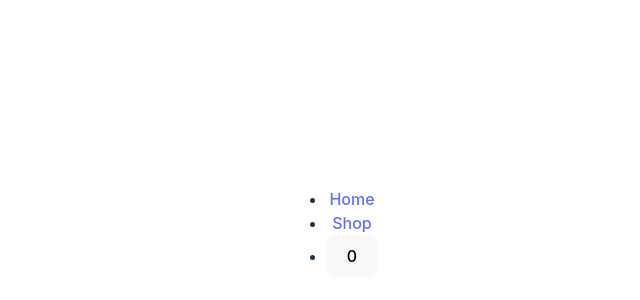
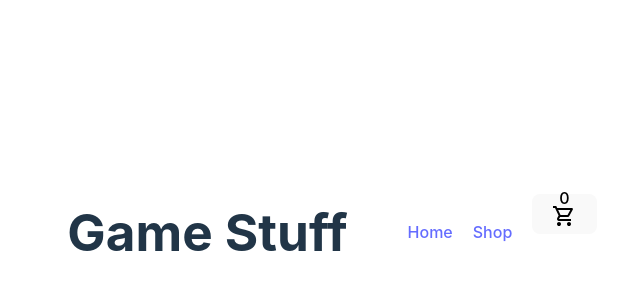
Before and after one commit to T-Khoury/Shopping-Cart, a React (Vite) app: page / in a window 1280 px wide. Shown: the part 168-468 px from the top of the page, without its empty margins (308-948 px from the left). Built offline with nearby package versions, Linux system fonts and the light colour scheme.

Commit message:
Add navbar basic layout stying

```diff
--- a/src/components/App.jsx
+++ b/src/components/App.jsx
@@ -19,6 +19,9 @@ function App() {
   return (
     <div className='container'>
       <nav>
+        <div className="site-title">
+          <h1>Game Stuff</h1>
+        </div>
         <ul>
           <li>
             <Link to="/home">Home</Link>
--- a/src/components/CartButton.jsx
+++ b/src/components/CartButton.jsx
@@ -1,9 +1,13 @@
+import carticon from "../assets/shopping_cart.svg"
 
 const CartButton = ({ quantity, handleModalButton }) => {
 
     return (
         <>
-            <button onClick={handleModalButton}>{quantity}</button>
+            <button className="cart-button" onClick={handleModalButton}>
+                <img src={carticon} alt=""/>
+                <p className="cart-count">{quantity}</p>
+            </button>
         </>
     )
 }
--- a/src/index.css
+++ b/src/index.css
@@ -67,12 +67,37 @@ button:focus-visible {
   }
 }
 
+nav {
+  display: flex;
+  justify-content: space-between;
+}
+
+nav li {
+  list-style-type: none;
+  margin-left: 20px;
+}
+
+nav ul {
+  display: flex;
+  justify-content: space-between;
+  align-items: center;
+}
+
 
 .cards {
   max-width: 100vw;
   display: grid;
   gap: 1rem;
   grid-template-columns: repeat(auto-fill, minmax(280px, 1fr));
+}
+
+.cart-button {
+  height: 40px;
+}
+
+.cart-count {
+  position: relative;
+  bottom: 60px;
 }
 
 .cart-game-card img{
```
Also changed, not shown: src/assets/shopping_cart.svg (added), 1 other file (tests, documents, lock files or other folders).
